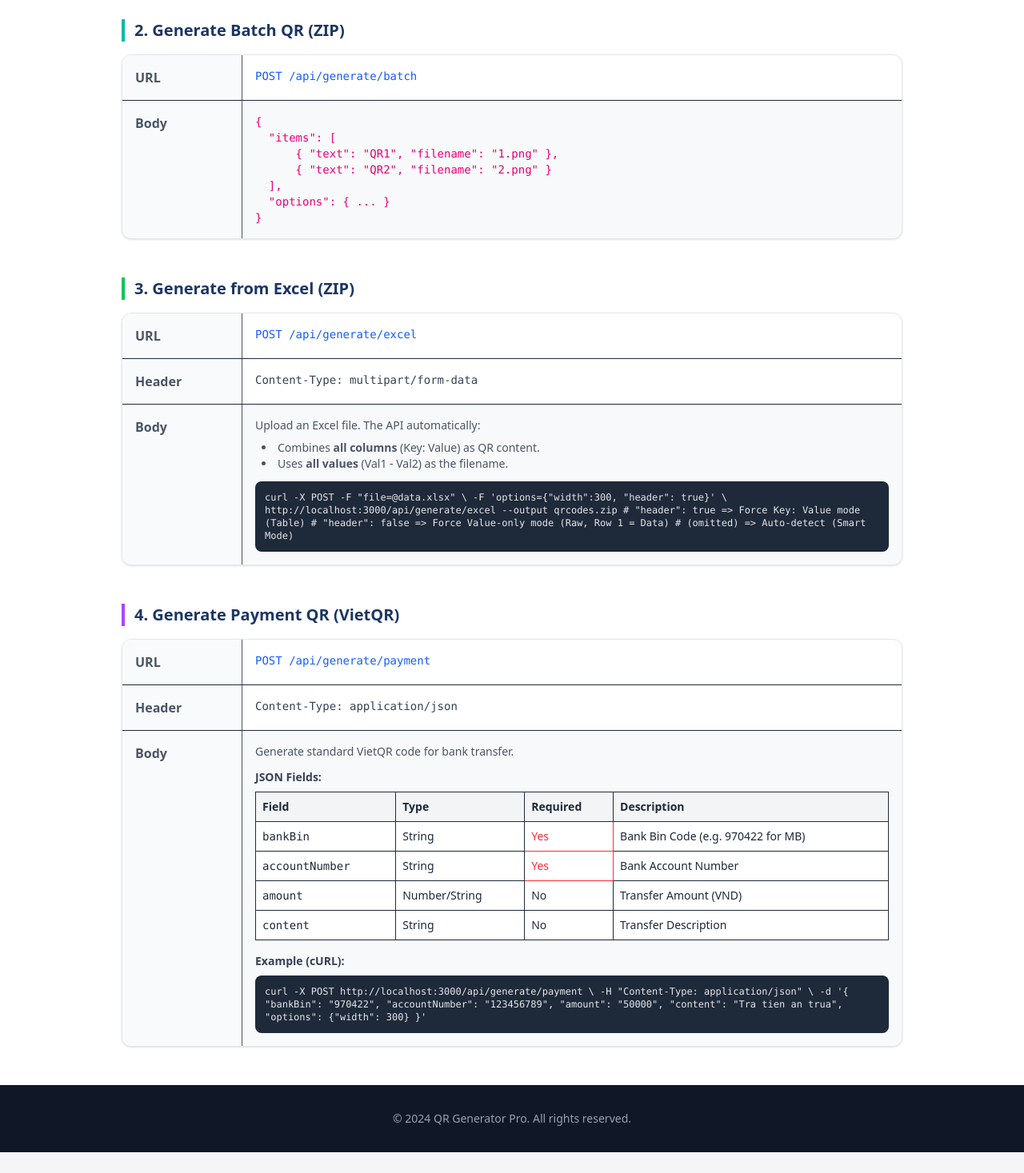
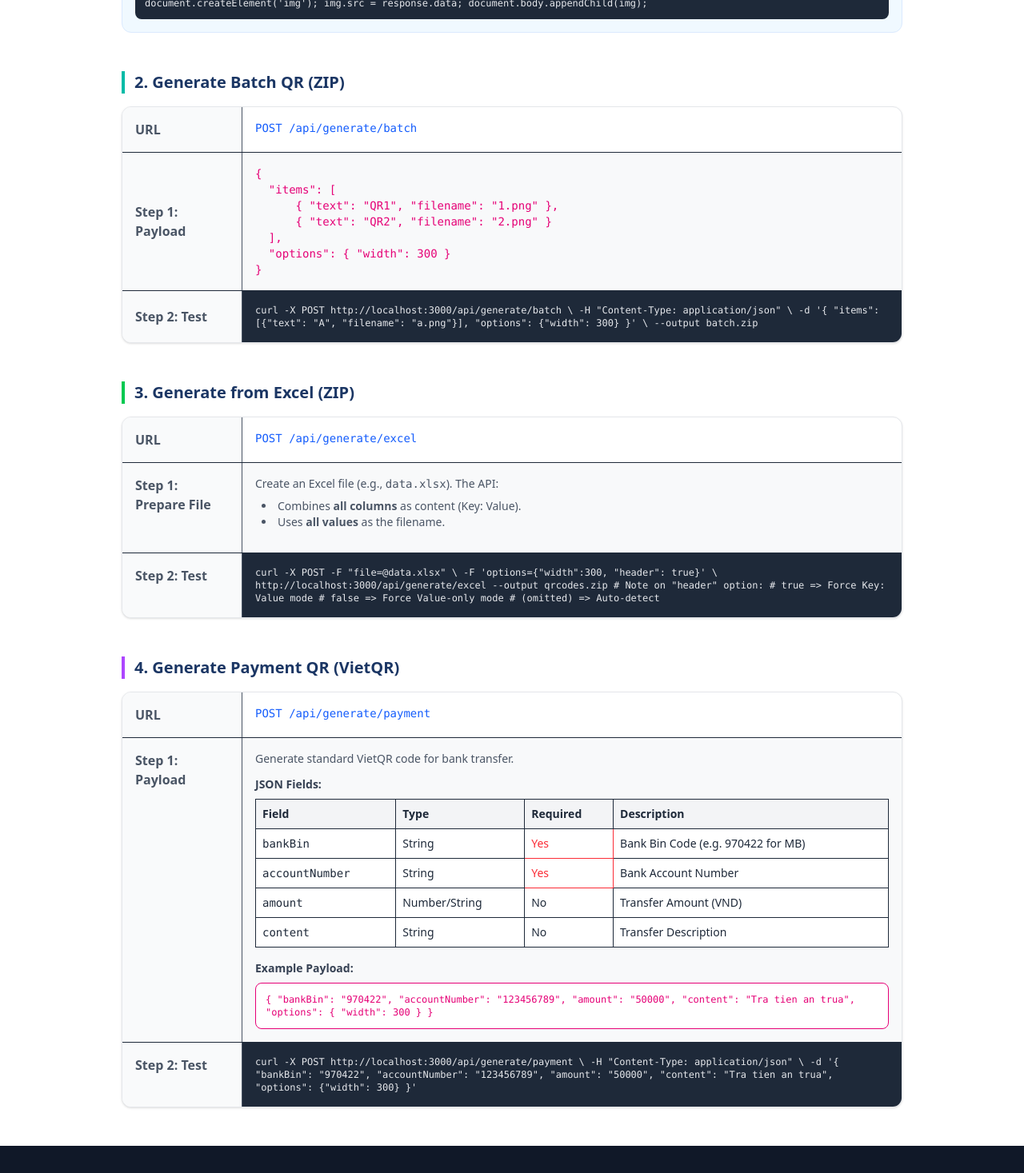
Before and after one commit to Rheinmir/qr-generator-module, a React (Vite) app: page /docs in a window 1280 px wide. Shown: the part 1400-2867 px from the top of the page at 80% size. Before the commit the page ends 2841 px from the top, so only its background shows below. Built offline with nearby package versions, Linux system fonts and the light colour scheme.

Commit message:
refactor: update api docs to step-by-step testing guide

```diff
--- a/src/pages/Landing.tsx
+++ b/src/pages/Landing.tsx
@@ -85,8 +85,8 @@ const Landing: React.FC = () => {
                                     POST /api/generate/plain
                                 </div>
                             </div>
-                            <div className="grid grid-cols-1 md:grid-cols-[150px_1fr] divide-y md:divide-y-0 md:divide-x">
-                                <div className="p-4 bg-gray-50 font-semibold text-gray-600">Body</div>
+                            <div className="grid grid-cols-1 md:grid-cols-[150px_1fr] divide-y md:divide-y-0 md:divide-x border-b">
+                                <div className="p-4 bg-gray-50 font-semibold text-gray-600 flex items-center">Step 1: Payload</div>
                                 <div className="p-4 bg-[#f8f9fa] overflow-x-auto">
                                     <pre className="text-sm text-pink-600 font-mono">
 {`{
@@ -97,6 +97,14 @@ const Landing: React.FC = () => {
   }
 }`}
                                     </pre>
+                                </div>
+                            </div>
+                             <div className="grid grid-cols-1 md:grid-cols-[150px_1fr] divide-y md:divide-y-0 md:divide-x">
+                                <div className="p-4 bg-gray-50 font-semibold text-gray-600 flex items-center">Step 2: Test</div>
+                                <div className="p-4 bg-gray-800 text-gray-200 font-mono text-xs overflow-x-auto">
+{`curl -X POST http://localhost:3000/api/generate/plain \\
+  -H "Content-Type: application/json" \\
+  -d '{ "text": "Hello World", "options": { "width": 300 } }'`}
                                 </div>
                             </div>
                         </div>
@@ -131,8 +139,8 @@ document.body.appendChild(img);`}
                                     POST /api/generate/batch
                                 </div>
                             </div>
-                            <div className="grid grid-cols-1 md:grid-cols-[150px_1fr] divide-y md:divide-y-0 md:divide-x">
-                                <div className="p-4 bg-gray-50 font-semibold text-gray-600">Body</div>
+                            <div className="grid grid-cols-1 md:grid-cols-[150px_1fr] divide-y md:divide-y-0 md:divide-x border-b">
+                                <div className="p-4 bg-gray-50 font-semibold text-gray-600 flex items-center">Step 1: Payload</div>
                                 <div className="p-4 bg-[#f8f9fa] overflow-x-auto">
                                     <pre className="text-sm text-pink-600 font-mono">
 {`{
@@ -140,9 +148,18 @@ document.body.appendChild(img);`}
       { "text": "QR1", "filename": "1.png" },
       { "text": "QR2", "filename": "2.png" }
   ],
-  "options": { ... }
+  "options": { "width": 300 }
 }`}
                                     </pre>
+                                </div>
+                            </div>
+                             <div className="grid grid-cols-1 md:grid-cols-[150px_1fr] divide-y md:divide-y-0 md:divide-x">
+                                <div className="p-4 bg-gray-50 font-semibold text-gray-600 flex items-center">Step 2: Test</div>
+                                <div className="p-4 bg-gray-800 text-gray-200 font-mono text-xs overflow-x-auto">
+{`curl -X POST http://localhost:3000/api/generate/batch \\
+  -H "Content-Type: application/json" \\
+  -d '{ "items": [{"text": "A", "filename": "a.png"}], "options": {"width": 300} }' \\
+  --output batch.zip`}
                                 </div>
                             </div>
                         </div>
@@ -161,26 +178,26 @@ document.body.appendChild(img);`}
                                 </div>
                             </div>
                             <div className="grid grid-cols-1 md:grid-cols-[150px_1fr] divide-y md:divide-y-0 md:divide-x border-b">
-                                <div className="p-4 bg-gray-50 font-semibold text-gray-600">Header</div>
-                                <div className="p-4 font-mono text-gray-700 text-sm">Content-Type: multipart/form-data</div>
+                                <div className="p-4 bg-gray-50 font-semibold text-gray-600">Step 1: Prepare File</div>
+                                <div className="p-4 bg-[#f8f9fa] overflow-x-auto">
+                                    <p className="text-sm text-gray-600 mb-2">Create an Excel file (e.g., <code>data.xlsx</code>). The API:</p>
+                                    <ul className="list-disc list-inside text-sm text-gray-600 mb-3 ml-2">
+                                        <li>Combines <b>all columns</b> as content (Key: Value).</li>
+                                        <li>Uses <b>all values</b> as the filename.</li>
+                                    </ul>
+                                </div>
                             </div>
                             <div className="grid grid-cols-1 md:grid-cols-[150px_1fr] divide-y md:divide-y-0 md:divide-x">
-                                <div className="p-4 bg-gray-50 font-semibold text-gray-600">Body</div>
-                                <div className="p-4 bg-[#f8f9fa] overflow-x-auto">
-                                    <p className="text-sm text-gray-600 mb-2">Upload an Excel file. The API automatically:</p>
-                                    <ul className="list-disc list-inside text-sm text-gray-600 mb-3 ml-2">
-                                        <li>Combines <b>all columns</b> (Key: Value) as QR content.</li>
-                                        <li>Uses <b>all values</b> (Val1 - Val2) as the filename.</li>
-                                    </ul>
-                                    <div className="bg-gray-800 text-gray-200 p-3 rounded-lg font-mono text-xs overflow-x-auto">
+                                <div className="p-4 bg-gray-50 font-semibold text-gray-600">Step 2: Test</div>
+                                <div className="p-4 bg-gray-800 text-gray-200 font-mono text-xs overflow-x-auto">
 {`curl -X POST -F "file=@data.xlsx" \\
      -F 'options={"width":300, "header": true}' \\
      http://localhost:3000/api/generate/excel --output qrcodes.zip
 
-# "header": true  => Force Key: Value mode (Table)
-# "header": false => Force Value-only mode (Raw, Row 1 = Data)
-# (omitted)       => Auto-detect (Smart Mode)`}
-                                    </div>
+# Note on "header" option:
+# true  => Force Key: Value mode
+# false => Force Value-only mode
+# (omitted) => Auto-detect`}
                                 </div>
                             </div>
                         </div>
@@ -199,11 +216,7 @@ document.body.appendChild(img);`}
                                 </div>
                             </div>
                             <div className="grid grid-cols-1 md:grid-cols-[150px_1fr] divide-y md:divide-y-0 md:divide-x border-b">
-                                <div className="p-4 bg-gray-50 font-semibold text-gray-600">Header</div>
-                                <div className="p-4 font-mono text-gray-700 text-sm">Content-Type: application/json</div>
-                            </div>
-                            <div className="grid grid-cols-1 md:grid-cols-[150px_1fr] divide-y md:divide-y-0 md:divide-x">
-                                <div className="p-4 bg-gray-50 font-semibold text-gray-600">Body</div>
+                                <div className="p-4 bg-gray-50 font-semibold text-gray-600">Step 1: Payload</div>
                                 <div className="p-4 bg-[#f8f9fa] overflow-x-auto">
                                     <p className="text-sm text-gray-600 mb-3">Generate standard VietQR code for bank transfer.</p>
 
@@ -247,8 +260,23 @@ document.body.appendChild(img);`}
                                         </table>
                                     </div>
 
-                                    <h4 className="font-semibold text-sm mb-2 text-gray-700">Example (cURL):</h4>
-                                    <div className="bg-gray-800 text-gray-200 p-3 rounded-lg font-mono text-xs overflow-x-auto">
+                                    <h4 className="font-semibold text-sm mb-2 text-gray-700">Example Payload:</h4>
+                                    <div className="bg-white border rounded-lg p-3 font-mono text-xs text-pink-600 overflow-x-auto">
+{`{
+  "bankBin": "970422",
+  "accountNumber": "123456789",
+  "amount": "50000",
+  "content": "Tra tien an trua",
+  "options": {
+    "width": 300
+  }
+}`}
+                                    </div>
+                                </div>
+                            </div>
+                            <div className="grid grid-cols-1 md:grid-cols-[150px_1fr] divide-y md:divide-y-0 md:divide-x">
+                                <div className="p-4 bg-gray-50 font-semibold text-gray-600">Step 2: Test</div>
+                                <div className="p-4 bg-gray-800 text-gray-200 font-mono text-xs overflow-x-auto">
 {`curl -X POST http://localhost:3000/api/generate/payment \\
      -H "Content-Type: application/json" \\
      -d '{
@@ -258,7 +286,6 @@ document.body.appendChild(img);`}
        "content": "Tra tien an trua",
        "options": {"width": 300}
      }'`}
-                                    </div>
                                 </div>
                             </div>
                         </div>
```
Also changed, not shown: 1 other file (tests, documents, lock files or other folders).
